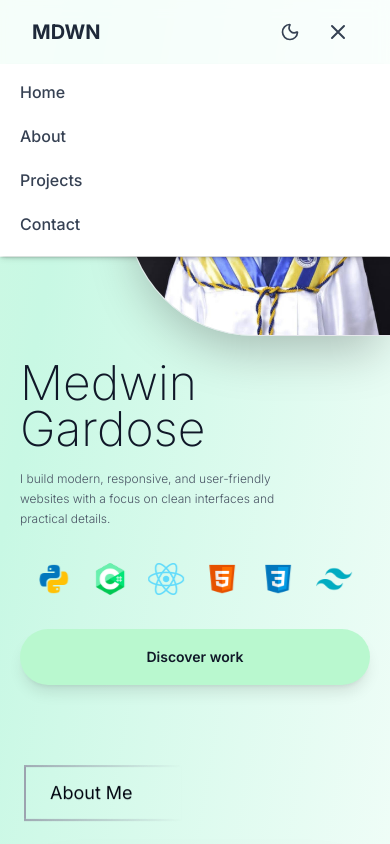
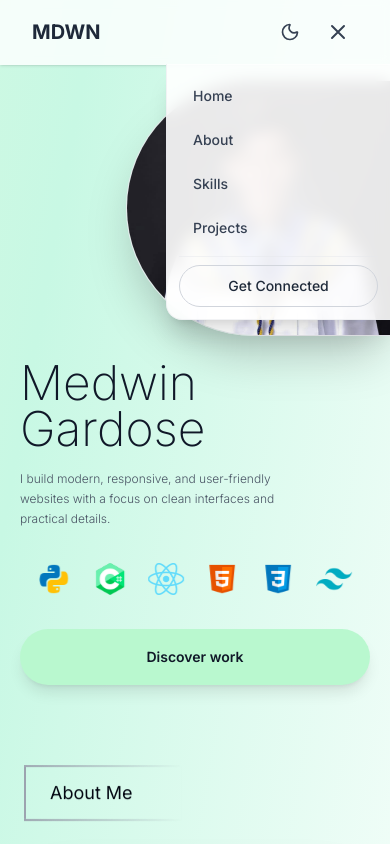
Before and after one commit to Med-g12/MDWNPortfolio, a React (Vite) app: page / in a window 390 px wide. Both pictures are taken after a click on the button 338 px from the left and 32 px from the top of the page. Shown: the top 844 px of the page. Built offline with nearby package versions, Linux system fonts and the light colour scheme; a web font is replaced by a local one.

Commit message:
feat: mobile navbar fix

```diff
--- a/src/components/NavigationBar.jsx
+++ b/src/components/NavigationBar.jsx
@@ -4,6 +4,8 @@ import { Moon, Sun } from "lucide-react";
 const NavigationBar = ({ isDarkMode, onToggleDarkMode }) => {
     const [isOpen, setIsOpen] = useState(false);
     const linksRef = useRef([]);
+    const navRef = useRef(null);
+    const menuCardRef = useRef(null);
 
     useEffect(() => {
         linksRef.current.forEach((link, index) => {
@@ -15,9 +17,36 @@ const NavigationBar = ({ isDarkMode, onToggleDarkMode }) => {
         });
     }, []);
 
+    useEffect(() => {
+        const handleClickOutside = (event) => {
+            const clickedInsideNav = navRef.current && navRef.current.contains(event.target);
+            const clickedInsideMenu = menuCardRef.current && menuCardRef.current.contains(event.target);
+
+            if (!clickedInsideNav && !clickedInsideMenu) {
+                setIsOpen(false);
+            }
+        };
+
+        if (isOpen) {
+            document.addEventListener('mousedown', handleClickOutside);
+            document.addEventListener('touchstart', handleClickOutside);
+        }
+
+        return () => {
+            document.removeEventListener('mousedown', handleClickOutside);
+            document.removeEventListener('touchstart', handleClickOutside);
+        };
+    }, [isOpen]);
+
     const navItems = ['Home', 'About', 'Skills', 'Projects'];
+
     return (
-        <nav className="fixed top-0 z-50 w-full border-b border-transparent bg-white/80 text-gray-950 shadow-sm backdrop-blur-sm transition-colors duration-300 dark:border-green-300/40 dark:bg-black/35 dark:text-white">
+        <>
+            <nav
+                ref={navRef}
+                className="fixed top-0 z-50 w-full border-b border-transparent bg-white/80 text-gray-950 shadow-sm backdrop-blur-sm transition-colors duration-300 dark:border-green-300/40 dark:bg-black/35 dark:text-white"
+                style={{ backdropFilter: 'blur(4px)', WebkitBackdropFilter: 'blur(4px)' }}
+            >
                 <div className="max-w-7xl mx-auto px-4 sm:px-5 lg:px-1">
                     <div className="relative h-16 flex items-center px-4">
                         <div className="flex-shrink-0">
@@ -73,9 +102,11 @@ const NavigationBar = ({ isDarkMode, onToggleDarkMode }) => {
                                 )}
                             </button>
                             <button
-                            onClick={() => setIsOpen(!isOpen)}
+                                onClick={() => setIsOpen((prev) => !prev)}
                                 type="button"
                                 className="inline-flex items-center justify-center p-2 rounded-md text-gray-700 hover:text-gray-900 focus:outline-none dark:text-white dark:hover:text-green-200"
+                                aria-expanded={isOpen}
+                                aria-label="Toggle navigation menu"
                             >
                                 <svg
                                     className="h-6 w-6"
@@ -93,39 +124,45 @@ const NavigationBar = ({ isDarkMode, onToggleDarkMode }) => {
                             </button>
                         </div>
                     </div>
+                </div>
+            </nav>
 
-            </div>
-
+            {/* Mobile Glass Card Menu (rendered outside <nav> to allow independent backdrop-blur) */}
             {isOpen && (
-                <div className="md:hidden px-2 pt-2 pb-3 space-y-1 bg-white text-gray-950 shadow-md transition-colors dark:border-t dark:border-green-300/30 dark:bg-black/35 dark:text-white">
+                <div
+                    ref={menuCardRef}
+                    className="fixed right-0 top-16 z-50 w-56 animate-nav-expand rounded-none rounded-bl-2xl border-b border-l border-gray-200/50 bg-white/90 p-3 text-gray-950 shadow-xl backdrop-blur-md transition-colors duration-300 dark:border-green-300/40 dark:bg-black/80 dark:text-white md:hidden"
+                    style={{ backdropFilter: 'blur(8px)', WebkitBackdropFilter: 'blur(8px)' }}
+                >
+                    <div className="flex flex-col space-y-1">
+                        {navItems.map((item, index) => (
                             <a
-                        href="#home"
-                        className="block px-3 py-2 rounded-md text-base font-medium text-gray-700 hover:text-gray-900 dark:text-white dark:hover:text-green-200"
+                                key={item}
+                                href={`#${item.toLowerCase()}`}
+                                onClick={() => setIsOpen(false)}
+                                style={{ animationDelay: `${index * 50 + 60}ms` }}
+                                className="animate-tab-slide-left flex items-center px-3.5 py-2.5 rounded-xl text-sm font-medium text-gray-700 transition hover:bg-black/5 hover:text-gray-950 dark:text-gray-200 dark:hover:bg-white/10 dark:hover:text-green-300"
                             >
-                        Home
+                                {item}
                             </a>
+                        ))}
+                        <div
+                            style={{ animationDelay: `${navItems.length * 50 + 60}ms` }}
+                            className="animate-tab-slide-left mt-1 pt-2 border-t border-gray-200/50 dark:border-green-300/30"
+                        >
                             <a
-                        href="#about"
-                        className="block px-3 py-2 rounded-md text-base font-medium text-gray-700 hover:text-gray-900 dark:text-white dark:hover:text-green-200"
+                                href="#footer"
+                                onClick={() => setIsOpen(false)}
+                                className="block w-full py-2.5 px-3 text-center text-sm font-medium rounded-full border border-gray-300 hover:bg-gray-100/80 text-gray-800 transition dark:border-green-300/50 dark:text-white dark:hover:bg-white/10"
                             >
-                        About
-                    </a>
-                    <a
-                        href="#projects"
-                        className="block px-3 py-2 rounded-md text-base font-medium text-gray-700 hover:text-gray-900 dark:text-white dark:hover:text-green-200"
-                    >
-                        Projects
-                    </a>
-                    <a
-                        href="#contact"
-                        className="block px-3 py-2 rounded-md text-base font-medium text-gray-700 hover:text-gray-900 dark:text-white dark:hover:text-green-200"
-                    >
-                        Contact
+                                Get Connected
                             </a>
                         </div>
+                    </div>
+                </div>
             )}
-        </nav>
-    )
-}
+        </>
+    );
+};
 
-export default NavigationBar
+export default NavigationBar;
--- a/src/index.css
+++ b/src/index.css
@@ -80,6 +80,38 @@
 	animation: skill-expand 450ms cubic-bezier(0.22, 1, 0.36, 1);
 }
 
+@keyframes nav-expand {
+	0% {
+		opacity: 0;
+		transform: scale(0.65);
+		transform-origin: top right;
+	}
+	100% {
+		opacity: 1;
+		transform: scale(1);
+		transform-origin: top right;
+	}
+}
+
+@keyframes tab-slide-in-left {
+	0% {
+		opacity: 0;
+		transform: translateX(-18px);
+	}
+	100% {
+		opacity: 1;
+		transform: translateX(0);
+	}
+}
+
+.animate-nav-expand {
+	animation: nav-expand 260ms cubic-bezier(0.16, 1, 0.3, 1) both;
+}
+
+.animate-tab-slide-left {
+	animation: tab-slide-in-left 280ms cubic-bezier(0.16, 1, 0.3, 1) both;
+}
+
 @media (prefers-reduced-motion: reduce) {
 	*,
 	*::before,
```
Lines whose indentation alone changed are shown as unchanged.
